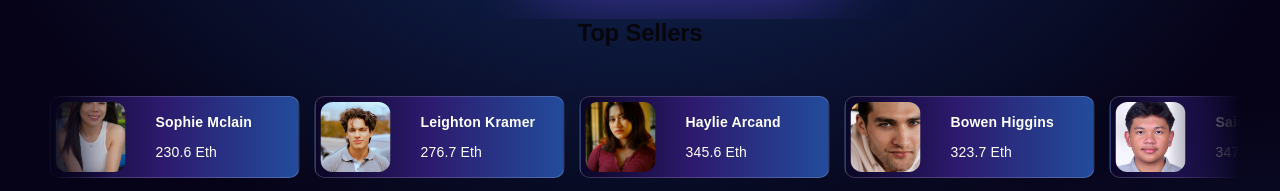
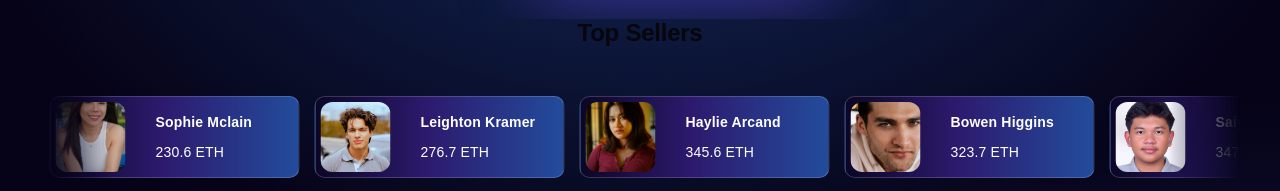
Before and after one commit to surprise2024-cpu/Challenge-1, a React (Vite) app: page / in a window 1280 px wide. Shown: the part 1540-1731 px from the top of the page. Built offline with nearby package versions, Linux system fonts and the light colour scheme.

Commit message:
Update ETH price formatting for consistency in seller data

```diff
--- a/src/components/Topsellers/TopSellers.tsx
+++ b/src/components/Topsellers/TopSellers.tsx
@@ -20,11 +20,11 @@ import woman8 from '../../assets/woman8.jpg'
 
 // Seller data used for the first scrolling row.
 const sellers = [
-  {id: 1, name: 'Leighton Kramer', price: '276.7 Eth', image: man1},
-  {id: 2, name: 'Haylie Arcand', price: '345.6 Eth', image: woman4 },
-  {id: 3, name: 'Bowen Higgins', price: '323.7 Eth', image: man2 },
-  {id: 4, name: 'Saige fuentes', price: '347.7 Eth', image: man7 },
-  {id: 5, name: 'Sophie Mclain', price: '230.6 Eth', image: woman3 },
+  {id: 1, name: 'Leighton Kramer', price: '276.7 ETH', image: man1},
+  {id: 2, name: 'Haylie Arcand', price: '345.6 ETH', image: woman4 },
+  {id: 3, name: 'Bowen Higgins', price: '323.7 ETH', image: man2 },
+  {id: 4, name: 'Saige fuentes', price: '347.7 ETH', image: man7 },
+  {id: 5, name: 'Sophie Mclain', price: '230.6 ETH', image: woman3 },
 
 ]
 
```
